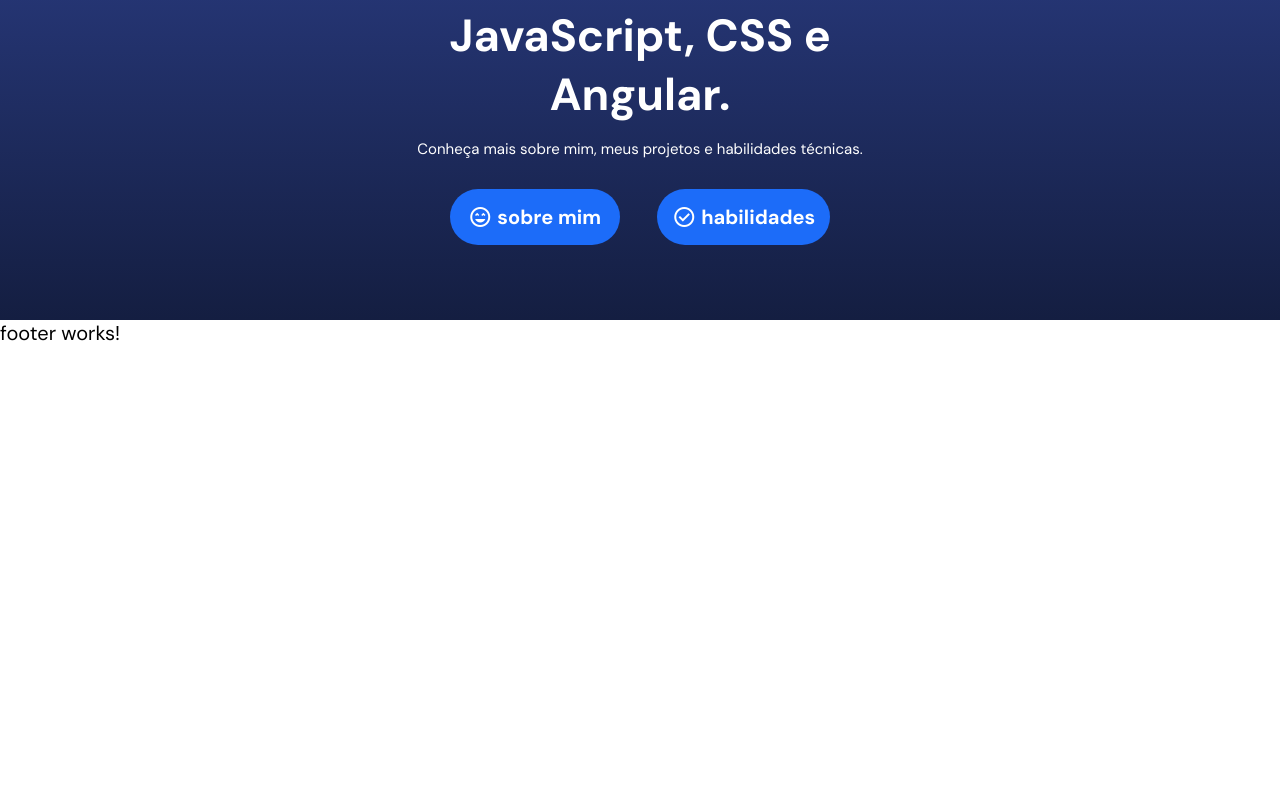
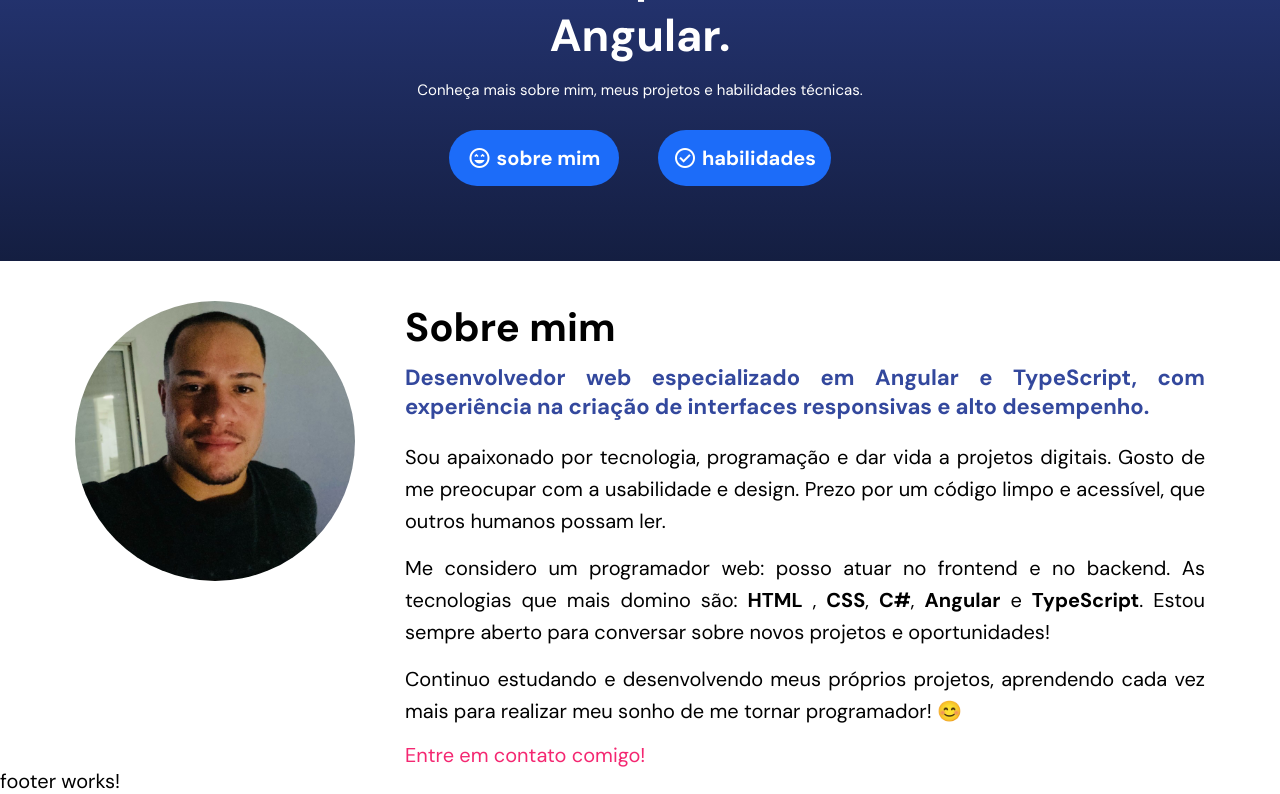
Before and after one commit to tg-coutinho/portfolio-tiago, an Angular app: page / in a window 1280 px wide. Shown: the part 384-1178 px from the top of the page. Before the commit the page ends 800 px from the top, so only its background shows below. Built offline with nearby package versions, Linux system fonts and the light colour scheme.

Commit message:
box about

```diff
--- a/src/app/home/home.css
+++ b/src/app/home/home.css
@@ -13,7 +13,7 @@
    display: flex;
    flex-direction: column;
    align-items: center;
-   padding: 45px 0px;
+   padding: 45px 5px;
 }
 
 
@@ -32,7 +32,7 @@
 .banner .box .title2 {
     font-size: var(--font-size-1);
     display: block;
-    max-width: 400px;
+    max-width: 450px;
 }
 
 .banner .box .buttons {
@@ -70,3 +70,75 @@ a {
   text-decoration: none;
   color: inherit;
 }
+
+
+/* box about */
+
+.about .box {
+  display: flex;
+  flex-direction: column;
+  margin-top: 40px;
+  gap: 30px;
+}
+
+.about .box .img {
+  display: flex;
+  justify-content: center;
+}
+
+.about .box .img img {
+  width: 100%;
+  max-width: 280px;
+  border-radius: 50%;
+}
+
+.about .box .text {
+  text-align: justify;
+  padding: 0 20px;
+}
+
+.about .box .text h2 {
+  font-size: 2rem;
+  font-weight: bold;
+  margin-bottom: 10px;
+  color: #000;
+}
+
+.about .box .text h3 {
+  color: var(--color-blue-2);
+  font-size: 1.1rem;
+  font-weight: 600;
+  margin-bottom: 20px;
+}
+
+.about .box .text p {
+  margin: 15px 0;
+  line-height: 1.6;
+}
+
+.about .box .text a {
+  color: var(--color-pink-1);
+  font-weight: 500;
+  text-decoration: none;
+}
+
+/* DESKTOP */
+@media (min-width: 768px) {
+  .about .box {
+    flex-direction: row;
+    align-items: flex-start;
+    justify-content: center;
+    gap: 50px;
+  }
+
+  .about .box .img {
+    flex: 0 0 280px;
+    justify-content: flex-end;
+  }
+
+  .about .box .text {
+    flex: 1;
+    padding: 0;
+    max-width: 800px;
+  }
+}
--- a/src/app/home/home.html
+++ b/src/app/home/home.html
@@ -26,4 +26,26 @@
         </div>
 
     </section>
+
+    <section id="about" class="container about">
+        <div class="box">
+            <div class="img">
+               <img src="./assets/imgs/profile.jpg" alt="foto de tiago">
+            </div>
+            <div class="text">
+                <h2>Sobre mim</h2>
+
+                <h3>Desenvolvedor web especializado em Angular e TypeScript, com experiência na criação de interfaces responsivas e alto desempenho.</h3>
+
+                <p>Sou apaixonado por tecnologia, programação e dar vida a projetos digitais. Gosto de me preocupar com a usabilidade e design. Prezo por um código limpo e acessível, que outros humanos possam ler.</p>
+
+                <p>Me considero um programador web: posso atuar no frontend e no backend. As tecnologias que mais domino são: <b>HTML</b> , <b>CSS</b>, <b>C#</b>, <b>Angular</b> e <b>TypeScript</b>. Estou sempre aberto para conversar sobre novos projetos e oportunidades! </p>
+
+                <p>Continuo estudando e desenvolvendo meus próprios projetos, aprendendo cada vez mais para realizar meu sonho de me tornar programador! 😊</p>
+
+                <a href="#contact">Entre em contato comigo!</a>
+            </div>
+        </div>
+
+    </section>
 </main>
```
Also changed, not shown: public/assets/imgs/profile.jpg (added), 1 other file (tests, documents, lock files or other folders). Lines whose indentation alone changed are shown as unchanged.
